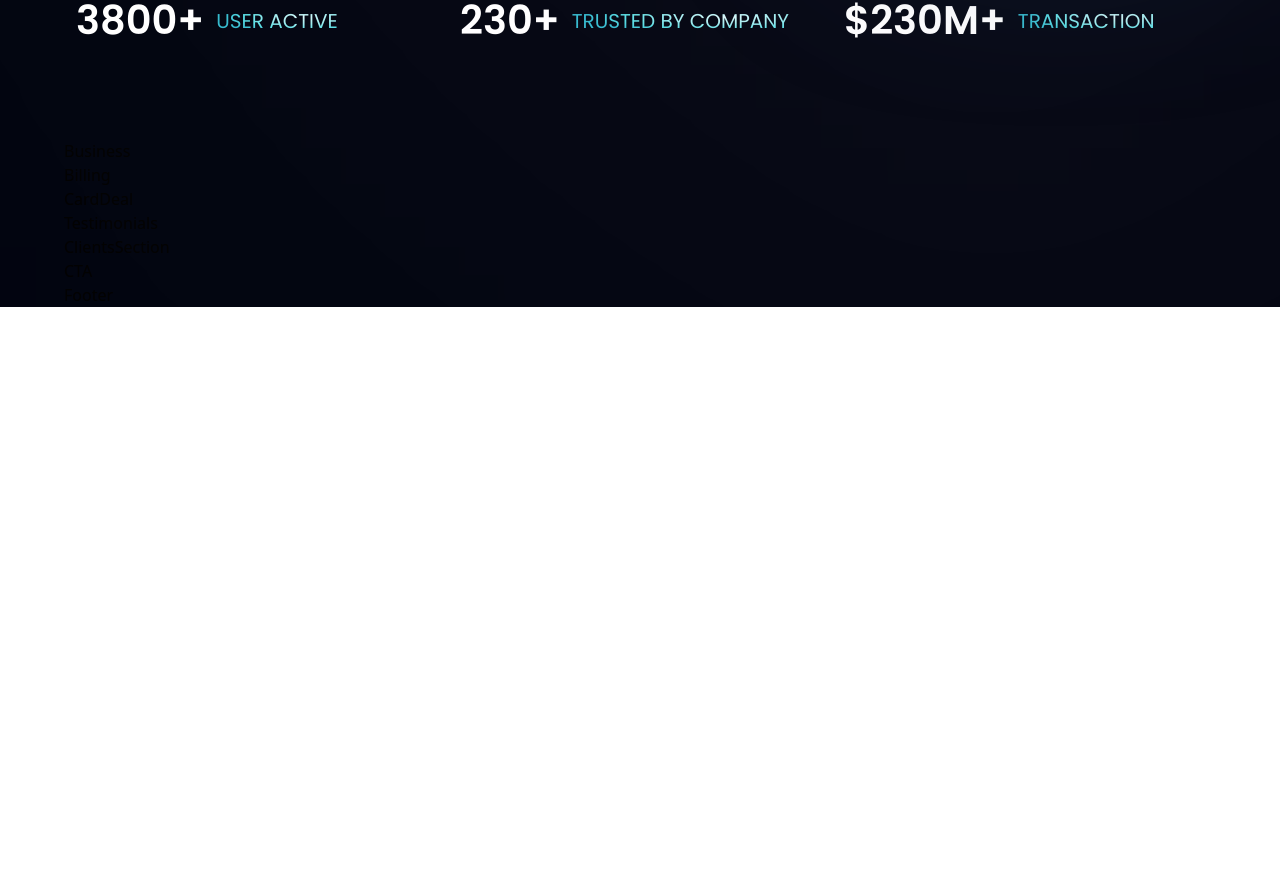
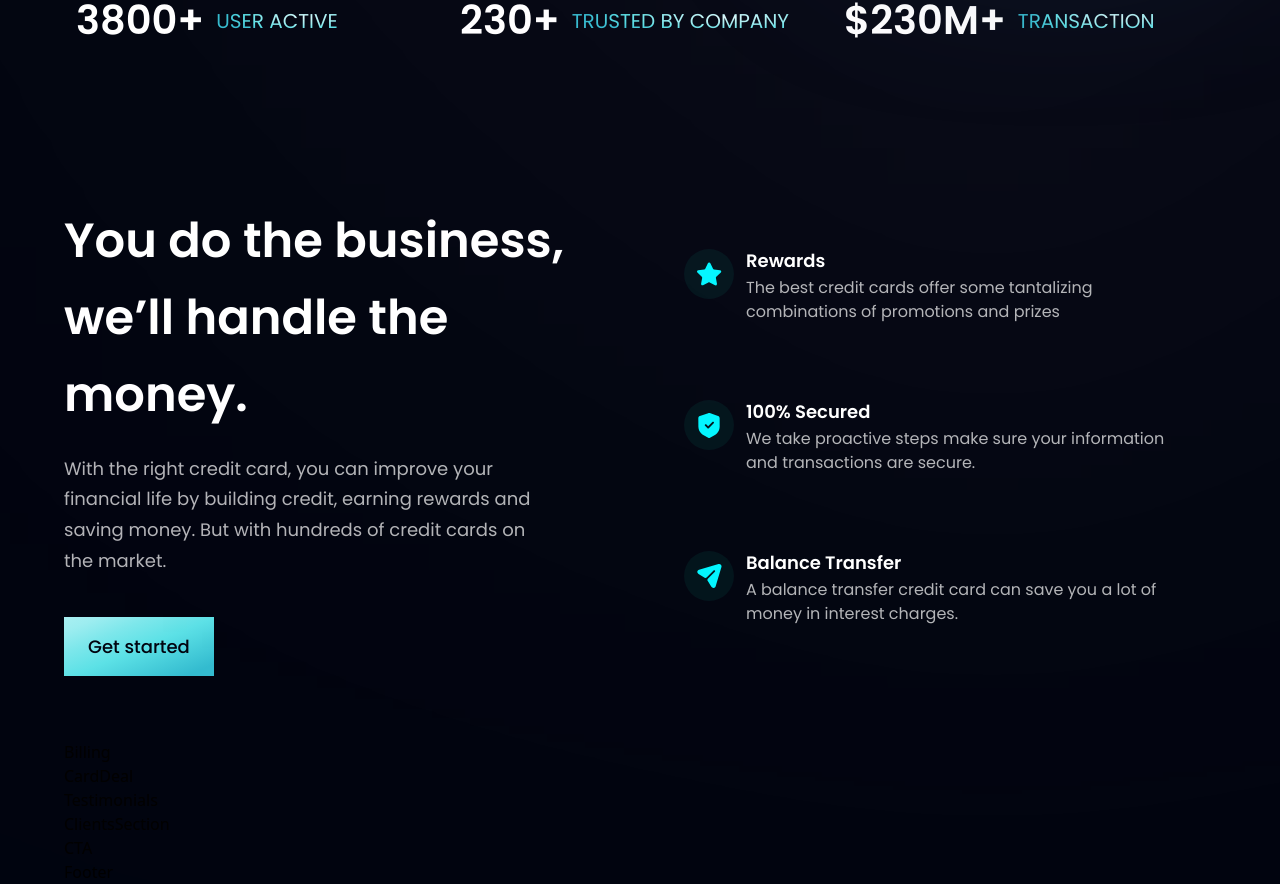
Before and after one commit to jane-doronina/react-modern-bank, a React (Vite) app: page / in a window 1280 px wide. Shown: the part 806-1690 px from the top of the page. Before the commit the page ends 1113 px from the top, so only its background shows below. Built offline with nearby package versions, Linux system fonts and the light colour scheme.

Commit message:
feat: completed Business component with Button

```diff
--- a/src/components/Business.jsx
+++ b/src/components/Business.jsx
@@ -1,8 +1,39 @@
-import React from 'react'
+import { features } from "../constants";
+import styles, { layout } from "../style";
+import Button from "./Button";
+
+const FeatureCard = ({icon, title, content, index}) => (
+  <div className={`flex flex-row p-6 rounded-[20px] ${index !== features.length - 1 ? "mb-6" : "mb-0"} feature-card`}>
+    <div className={`w-[50px] h-[50px] rounded-full ${styles.flexCenter} bg-dimBlue`}>
+      <img src={icon} alt="icon" className="w-[50%] h-[50%] object-contain"/>
+    </div>
+    <div className="flex-1 flex flex-col ml-3">
+      <h4 className="font-poppins font-semibold text-white text-[18px] leading-[23px] mb-1">{title}</h4>
+      <p className="font-poppins font-normal text-dimWhite text-[16px] leading-[24px] mb-1">{content}</p>
+    </div>
+  </div>
+)
+
 
 const Business = () => {
   return (
-    <div>Business</div>
+    <section id="features" className={layout.section}>
+      <div className={layout.sectionInfo}>
+        <h2 className={styles.heading2}>
+          You do the business, <br className="sm:block hidden"/>we’ll handle the money.
+        </h2>
+        <p className={`${styles.paragraph} max-w-[470px] mt-5`}>
+          With the right credit card, you can improve your financial life by building credit, earning rewards and saving money. But with hundreds of credit cards on the market.
+        </p>
+        <Button styles="mt-10"/>
+      </div>
+      <div className={`${layout.sectionImg} flex-col`}>
+        {features.map((feature, index) => (
+          <FeatureCard key={feature.id} {...feature} index={index}/>
+        ))}
+
+      </div>
+    </section>
   )
 }
 
--- a/src/components/Button.jsx
+++ b/src/components/Button.jsx
@@ -1,8 +1,8 @@
-import React from 'react'
-
-const Button = () => {
+const Button = ({styles}) => {
   return (
-    <div>Button</div>
+    <button type="button" className={`py-4 px-6 bg-blue-gradient font-poppins font-medium text-[18px] text-primary outline-none ${styles}`}>
+      Get started
+    </button>
   )
 }
 
```
